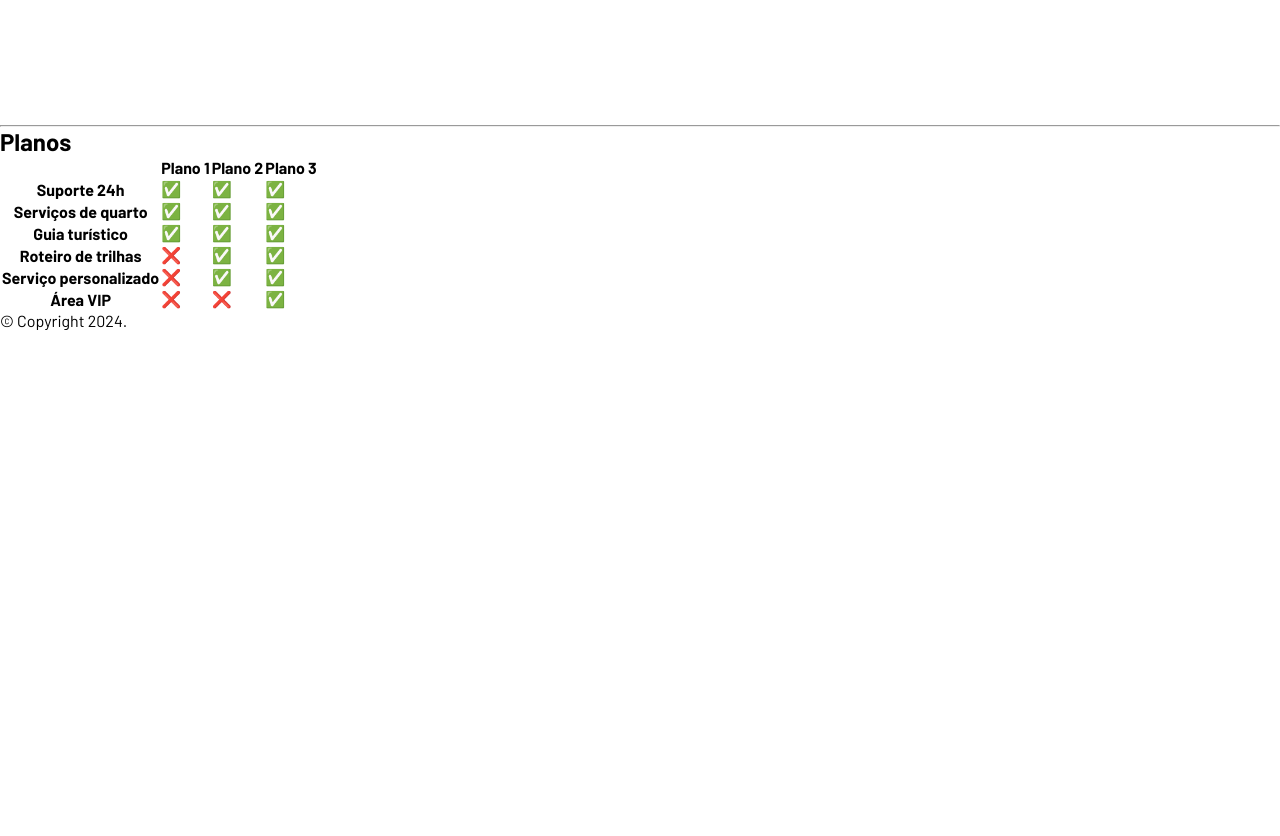
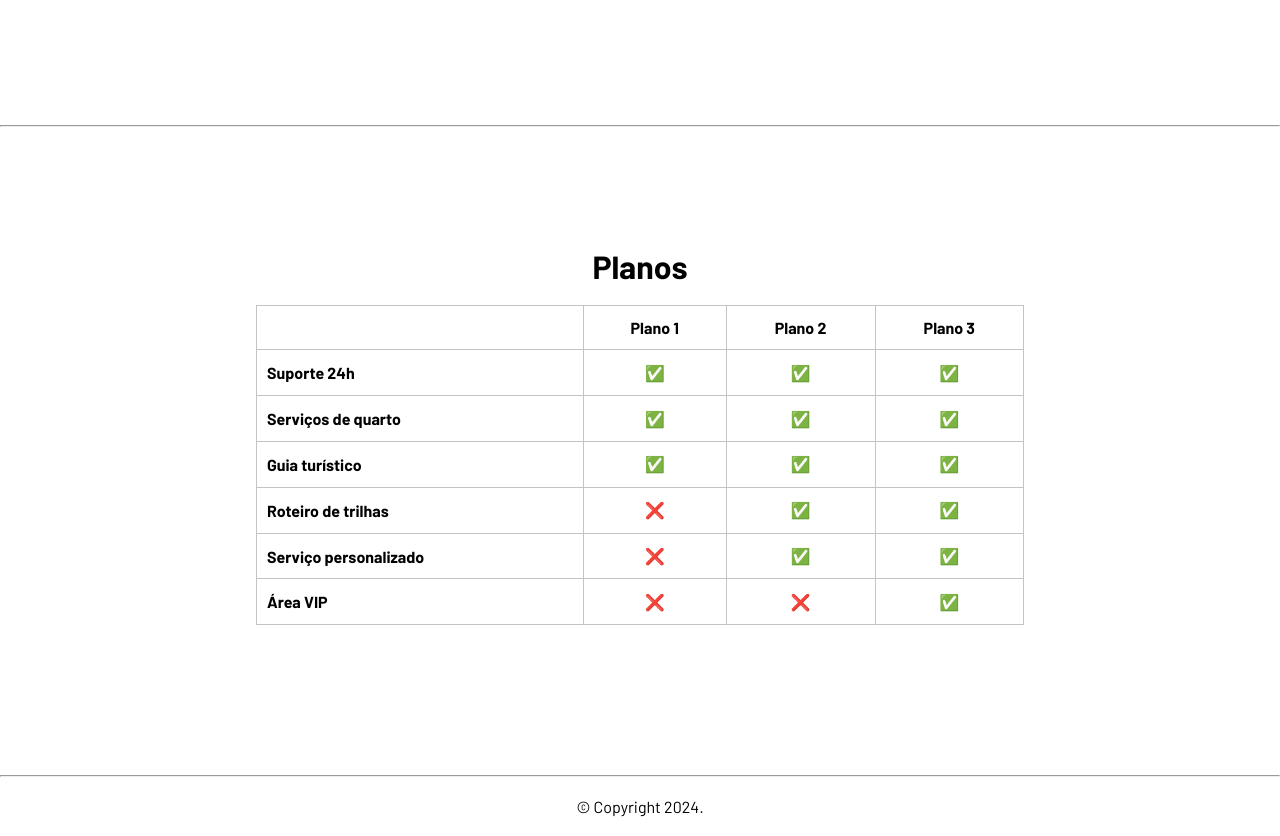
Before and after one commit to manubarb/GrowTravel, a plain HTML site: page base-growtravel-2/index.html in a window 1280 px wide. Shown: the part 1340-2176 px from the top of the page. Before the commit the page ends 1670 px from the top, so only its background shows below. Drawn offline with Linux system fonts and the light colour scheme.

Commit message:
css completo

```diff
--- a/base-growtravel-2/index.html
+++ b/base-growtravel-2/index.html
@@ -58,51 +58,50 @@
         </section>
 <hr>
         <section id="planos">
-            <h2>Planos</h2>
-
+            <h2 class="title plano">Planos</h2>
 
             <table>
                 <thead>
-                    <tr>
-                        <th></th>
-                        <th>Plano 1</th>
-                        <th>Plano 2</th>
-                        <th>Plano 3</th>
+                    <tr >
+                        <th class="head"></th>
+                        <th class="head">Plano 1</th>
+                        <th class="head">Plano 2</th>
+                        <th class="head">Plano 3</th>
                     </tr>
                 </thead>
                 <tbody>
                     <tr>
-                        <th>Suporte 24h</th>
+                        <th class="t-header">Suporte 24h</th>
                         <td>✅</td>
                         <td>✅</td>
                         <td>✅</td>
                     </tr>
                     <tr>
-                        <th>Serviços de quarto</th>
+                        <th class="t-header">Serviços de quarto</th>
                         <td>✅</td>
                         <td>✅</td>
                         <td>✅</td>
                     </tr>
                     <tr>
-                        <th>Guia turístico</th>
+                        <th class="t-header">Guia turístico</th>
                         <td>✅</td>
                         <td>✅</td>
                         <td>✅</td>
                     </tr>
                     <tr>
-                        <th>Roteiro de trilhas</th>
+                        <th class="t-header">Roteiro de trilhas</th>
                         <td>❌</td>
                         <td>✅</td>
                         <td>✅</td>
                     </tr>
                     <tr>
-                        <th>Serviço personalizado</th>
+                        <th class="t-header">Serviço personalizado</th>
                         <td>❌</td>
                         <td>✅</td>
                         <td>✅</td>
                     </tr>
                     <tr>
-                        <th>Área VIP</th>
+                        <th class="t-header">Área VIP</th>
                         <td>❌</td>
                         <td>❌</td>
                         <td>✅</td>
@@ -110,6 +109,7 @@
                 </tbody>
             </table>
         </section>
+    <hr>
     </main>
 
     <footer>
--- a/base-growtravel-2/style.css
+++ b/base-growtravel-2/style.css
@@ -85,3 +85,42 @@
 .paragraph{
     max-width: 500px;
 }
+
+#planos{
+    padding: 120px 0px 150px 0px;
+    display: flex;
+    flex-direction: column;
+    align-items: center;
+}
+
+.plano{
+    text-align: center;
+    margin-bottom: 20px;
+}
+
+table, th, td {
+    border: 1px solid rgb(196, 196, 196);
+    border-collapse: collapse;
+}
+
+td {
+    text-align: center;
+}
+
+table{
+    width: 60vw;
+    height: 40vh;
+}
+.t-header{
+    text-align: left;
+    padding-left: 10px;
+}
+
+.head{
+    padding: 12px;
+}
+
+footer{
+    padding: 20px;
+    text-align: center;
+}
```
